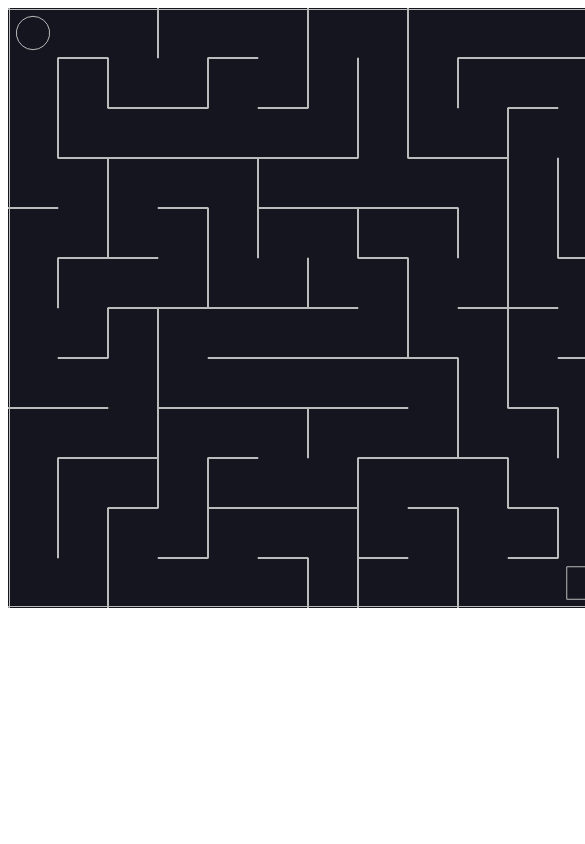
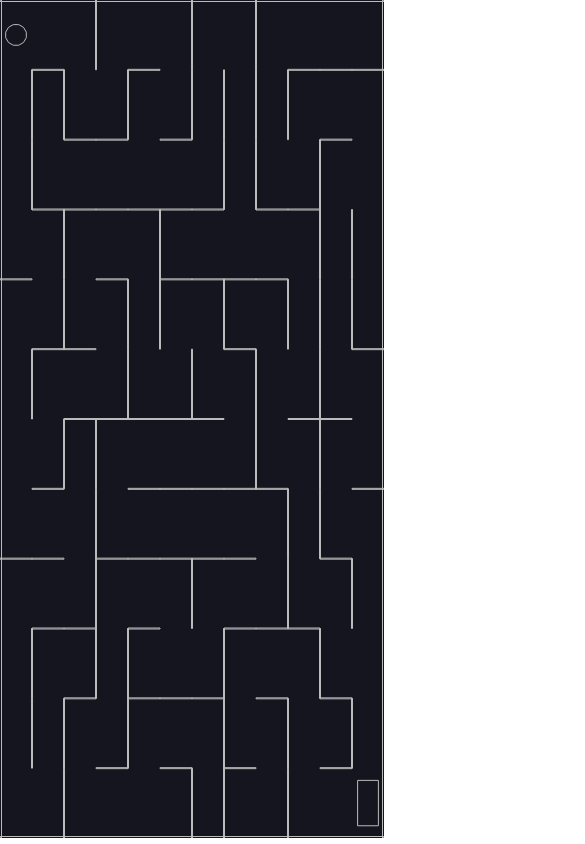
Before and after one commit to winstoncwang/MazeRun, a plain HTML site: page index.html in a window 390 px wide. Shown: the top 844 px of the page, 585 px wide, since content can reach past the window. Drawn offline with nearby package versions, Linux system fonts and the light colour scheme.

Commit message:
Version 0.26
responsive display of the canvas

```diff
--- a/index.html
+++ b/index.html
@@ -2,6 +2,11 @@
 <html>
     <head>
         <script src="https://cdnjs.cloudflare.com/ajax/libs/matter-js/0.14.2/matter.min.js"></script>
+        <style>
+            body{
+                margin:0px
+            }
+        </style>
     </head>
     <body>
 
--- a/index.js
+++ b/index.js
@@ -9,8 +9,8 @@ world.gravity.y = 0;
 const cells = 12;
 const boundaryWallThickness = 3;
 const wallThickness = 1;
-const width = 600;
-const height = 600;
+const width = window.innerWidth - 6;
+const height = window.innerHeight - 6;
 
 const horizontalWallLength = width / cells;
 const verticalWallLength = height / cells;
```
